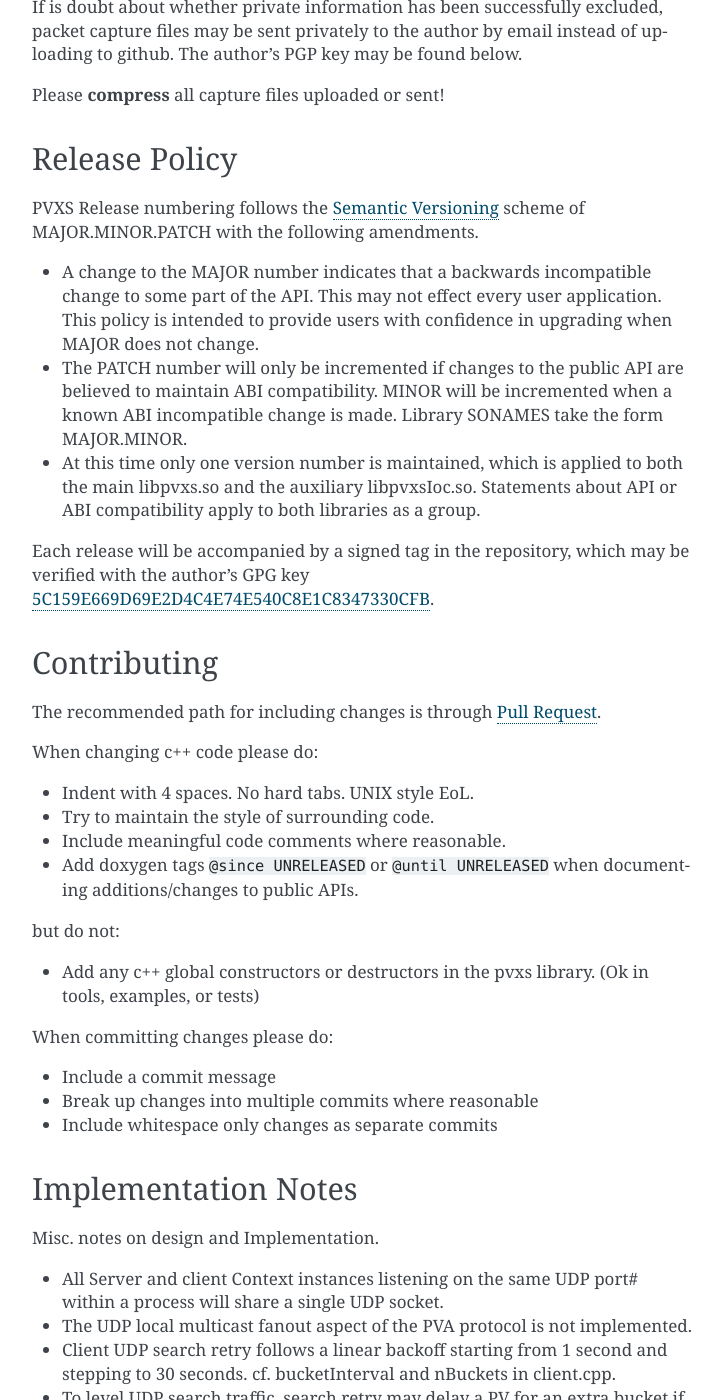
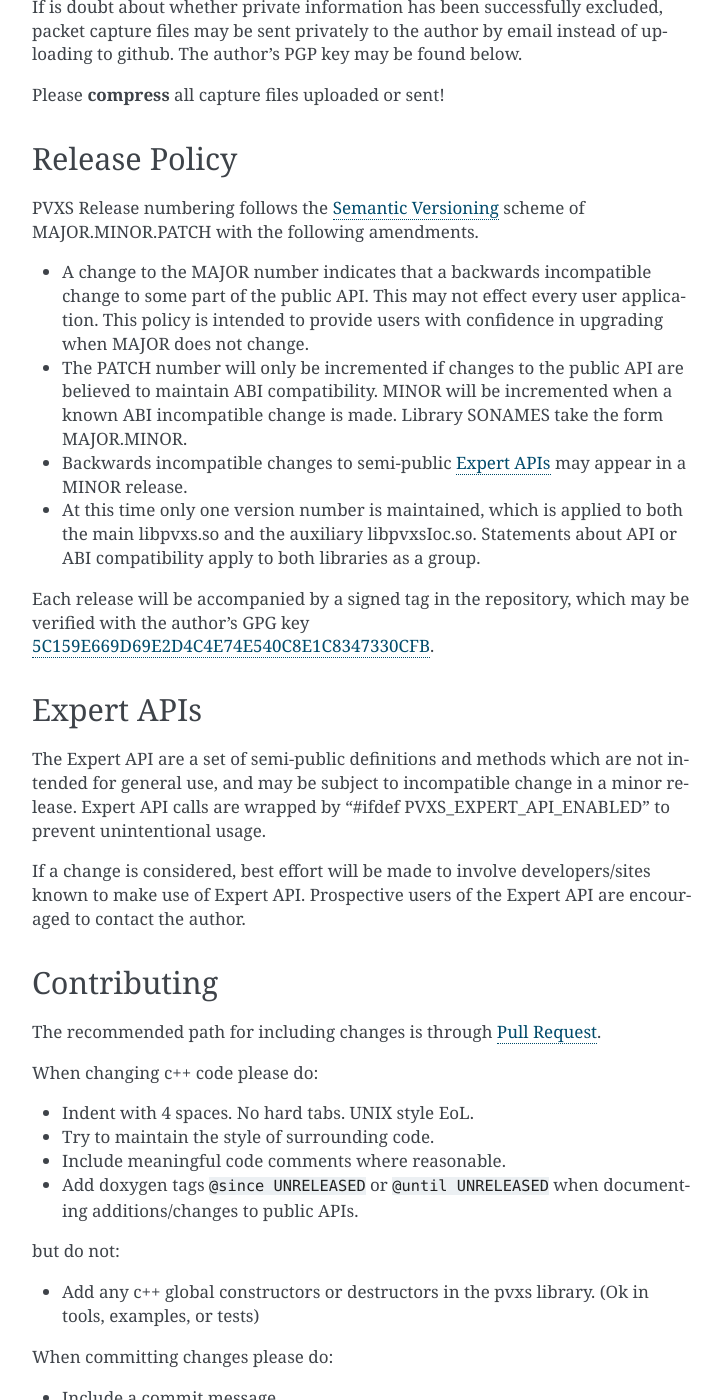
Before and after one commit to epics-base/pvxs, a Sphinx documentation site: the page built from documentation/details.rst, in a window 1280 px wide and 1400 px high, scrolled down 1789 px. Shown: the whole window, without its empty margins (388-1109 px from the left). Built offline with Sphinx 7.4.7, drawn with Linux system fonts in a browser that asks for light colours; pages that are not in the unit, such as notebooks, are missing from menus.

Commit message:
Add control/doc for Expert API

```diff
--- a/documentation/details.rst
+++ b/documentation/details.rst
@@ -86,12 +86,13 @@ Release Policy
 PVXS Release numbering follows the `Semantic Versioning <https://semver.org/>`_
 scheme of MAJOR.MINOR.PATCH with the following amendments.
 
-* A change to the MAJOR number indicates that a backwards incompatible change to some part of the API.
+* A change to the MAJOR number indicates that a backwards incompatible change to some part of the public API.
   This may not effect every user application.
   This policy is intended to provide users with confidence in upgrading when MAJOR does not change.
 * The PATCH number will only be incremented if changes to the public API are believed to maintain ABI compatibility.
   MINOR will be incremented when a known ABI incompatible change is made.
   Library SONAMES take the form MAJOR.MINOR.
+* Backwards incompatible changes to semi-public :ref:`expertapi` may appear in a MINOR release.
 * At this time only one version number is maintained, which is applied to both
   the main libpvxs.so and the auxiliary libpvxsIoc.so.
   Statements about API or ABI compatibility apply to both libraries as a group.
@@ -101,6 +102,20 @@ scheme of MAJOR.MINOR.PATCH with the following amendments.
 Each release will be accompanied by a signed tag in the repository,
 which may be verified with the author's GPG key
 `5C159E669D69E2D4C4E74E540C8E1C8347330CFB <http://keys.gnupg.net/pks/lookup?op=get&search=0x5C159E669D69E2D4C4E74E540C8E1C8347330CFB>`_.
+
+.. _expertapi:
+
+Expert APIs
+===========
+
+The Expert API are a set of semi-public definitions and methods which are not intended for general use,
+and may be subject to incompatible change in a minor release.
+Expert API calls are wrapped by "#ifdef PVXS_EXPERT_API_ENABLED"
+to prevent unintentional usage.
+
+If a change is considered,
+best effort will be made to involve developers/sites known to make use of Expert API.
+Prospective users of the Expert API are encouraged to contact the author.
 
 .. _contrib:
 
```
Also changed, not shown: 2 other files.
